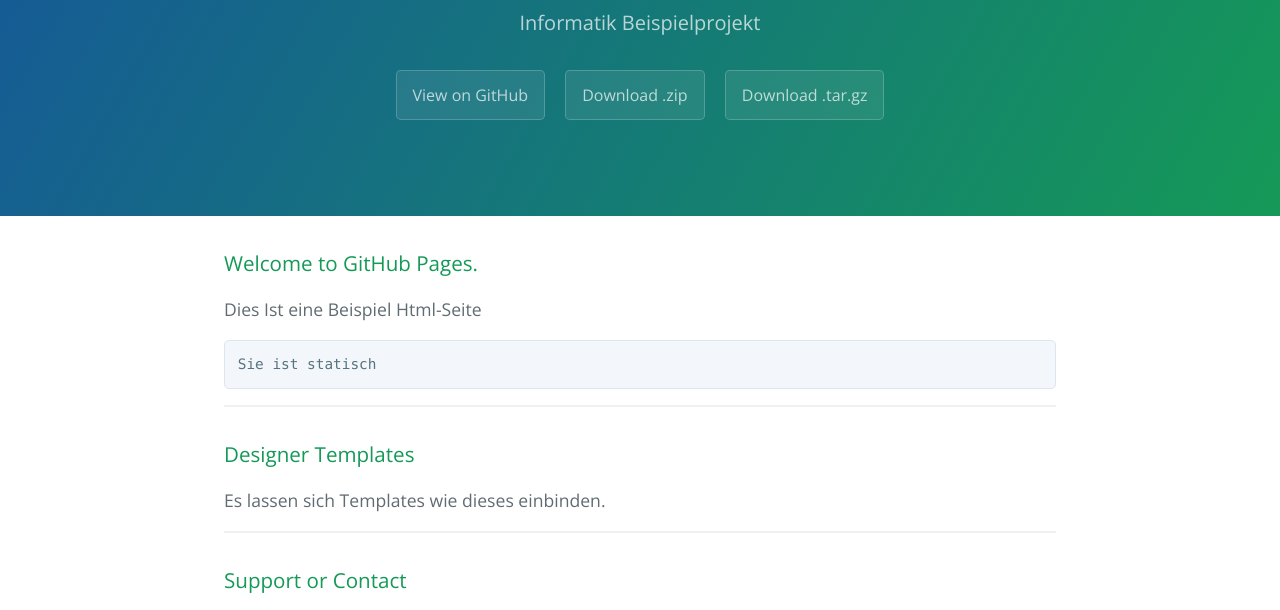
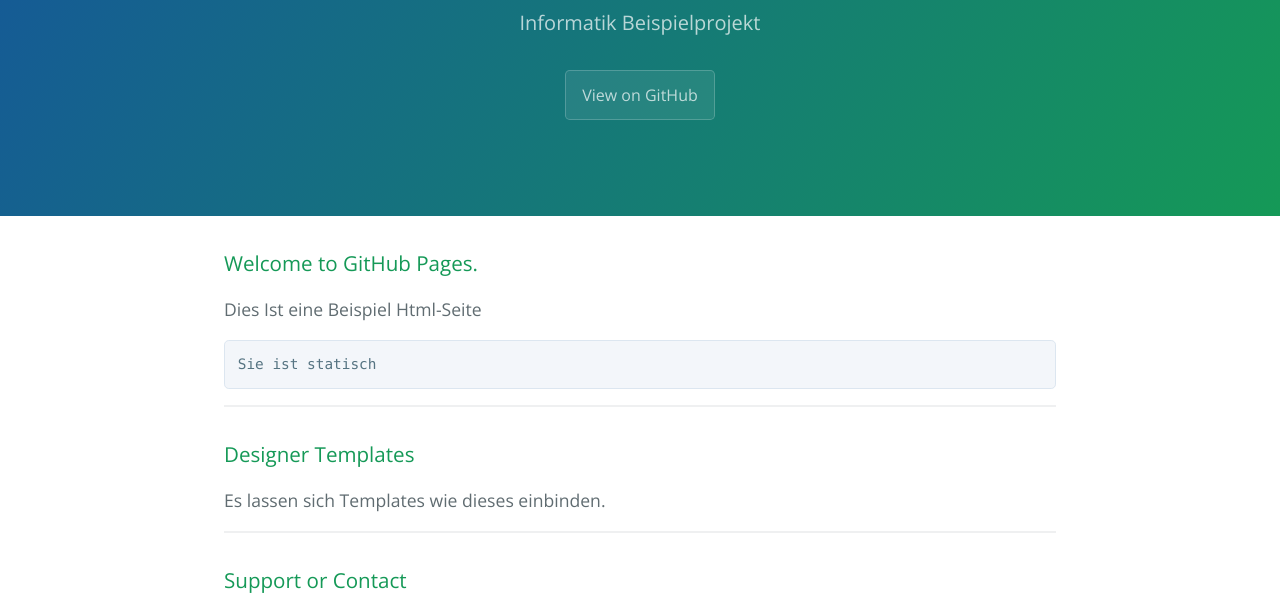
Before and after one commit to leomedia/informatik, a plain HTML site: page index.html in a window 1280 px wide. Shown: the part 167-777 px from the top of the page. Drawn offline with nearby package versions, Linux system fonts and the light colour scheme.

Commit message:
Link
Entfernung nicht mehr benötigter Links

```diff
--- a/index.html
+++ b/index.html
@@ -14,8 +14,6 @@
       <h1 class="project-name">Informatik</h1>
       <h2 class="project-tagline">Informatik Beispielprojekt</h2>
       <a href="https://github.com/leomedia/informatik" class="btn">View on GitHub</a>
-      <a href="https://github.com/leomedia/informatik/zipball/master" class="btn">Download .zip</a>
-      <a href="https://github.com/leomedia/informatik/tarball/master" class="btn">Download .tar.gz</a>
     </section>
 
     <section class="main-content">
```
